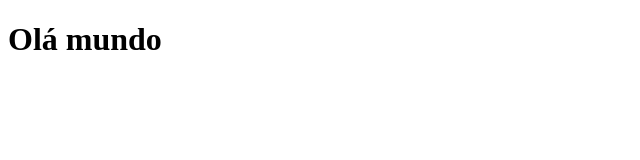
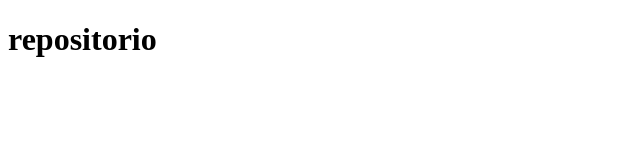
Before and after one commit to viniciuswz/github-explorer, a React (Create React App) app: page /repository in a window 1280 px wide. Shown: the top 160 px of the page, without its empty margins (0-640 px from the left). Built offline with nearby package versions, Linux system fonts and the light colour scheme.

Commit message:
feature(router): configuration router

```diff
--- a/package.json
+++ b/package.json
@@ -12,6 +12,7 @@
     "@types/react-dom": "^16.9.8",
     "react": "^17.0.1",
     "react-dom": "^17.0.1",
+    "react-router-dom": "^5.2.0",
     "react-scripts": "4.0.1",
     "typescript": "^4.0.3",
     "web-vitals": "^0.2.4"
@@ -35,9 +36,10 @@
     ]
   },
   "devDependencies": {
+    "@types/react-router-dom": "^5.1.6",
     "@typescript-eslint/eslint-plugin": "^4.9.0",
     "@typescript-eslint/parser": "^4.9.0",
-    "eslint": "6.8.0",
+    "eslint": "7.11.0",
     "eslint-config-airbnb": "^18.2.1",
     "eslint-config-prettier": "^7.0.0",
     "eslint-import-resolver-typescript": "^2.3.0",
--- a/src/App.tsx
+++ b/src/App.tsx
@@ -1,7 +1,15 @@
 import React from 'react';
 
+import { BrowserRouter } from 'react-router-dom';
+
+import Routes from './routes/index';
+
 function App() {
-  return <h1>Olá mundo</h1>;
+  return (
+    <BrowserRouter>
+      <Routes />
+    </BrowserRouter>
+  );
 }
 
 export default App;
--- a/src/index.tsx
+++ b/src/index.tsx
@@ -7,5 +7,5 @@ ReactDOM.render(
   <React.StrictMode>
     <App />
   </React.StrictMode>,
-  document.getElementById('root')
+  document.getElementById('root'),
 );
--- /dev/null
+++ b/src/pages/Dashboard/index.tsx
@@ -0,0 +1,7 @@
+import React from 'react';
+
+const Dashboard: React.FC = () => {
+  return <h1>Olá mundo</h1>;
+};
+
+export default Dashboard;
--- /dev/null
+++ b/src/pages/Repository/index.tsx
@@ -0,0 +1,7 @@
+import React from 'react';
+
+const Repository: React.FC = () => {
+  return <h1>repositorio</h1>;
+};
+
+export default Repository;
--- /dev/null
+++ b/src/routes/index.tsx
@@ -0,0 +1,16 @@
+import React from 'react';
+import { Switch, Route } from 'react-router-dom';
+
+import Dashboard from '../pages/Dashboard';
+import Repository from '../pages/Repository';
+
+const Routes: React.FC = () => {
+  return (
+    <Switch>
+      <Route path="/" component={Dashboard} exact />
+      <Route path="/repository" component={Repository} />
+    </Switch>
+  );
+};
+
+export default Routes;
--- a/tsconfig.json
+++ b/tsconfig.json
@@ -18,7 +18,7 @@
     "resolveJsonModule": true,
     "isolatedModules": true,
     "noEmit": true,
-    "jsx": "react"
+    "jsx": "react-jsx"
   },
   "include": [
     "src"
```
Also changed, not shown: 2 other files (tests, documents, lock files or other folders).
